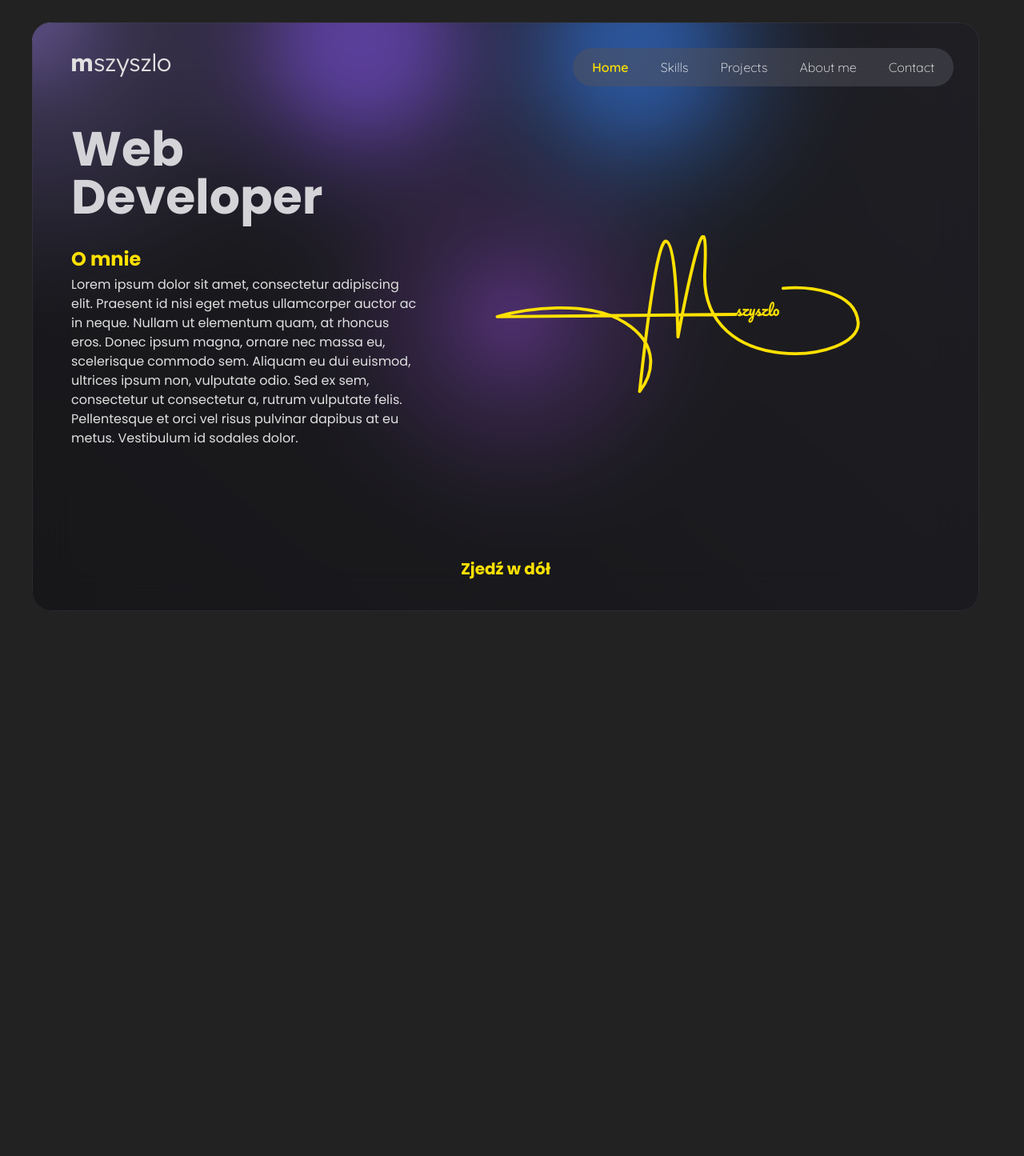
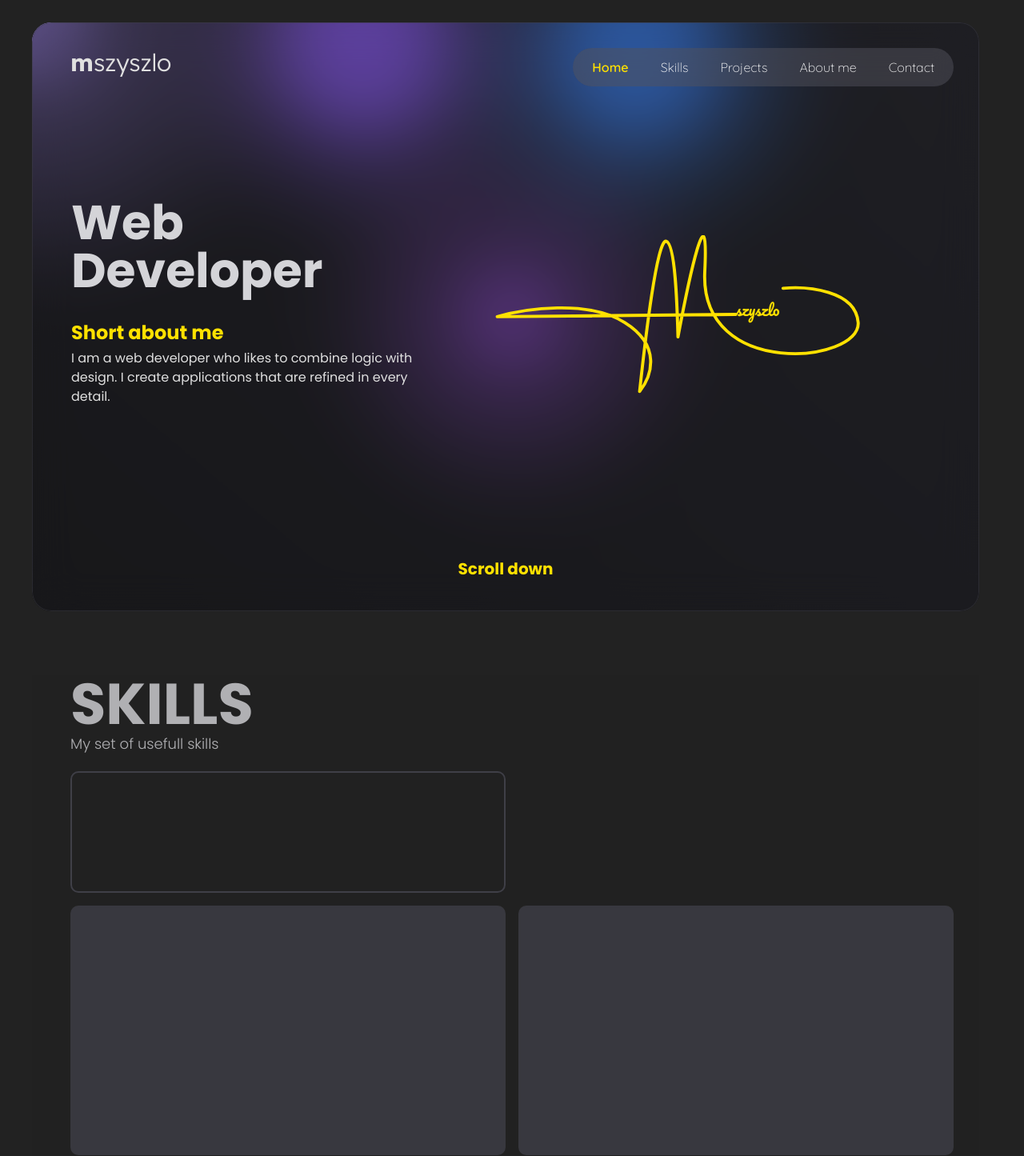
Before and after one commit to Mitrix005/Portfolio_mszyszlo, a Next.js app: page / in a window 1280 px wide. Shown: the top 1445 px of the page at 80% size. Built offline with nearby package versions, Linux system fonts and the light colour scheme.

Commit message:
Skills segment

```diff
--- a/src/app/components/About.js
+++ b/src/app/components/About.js
@@ -32,7 +32,7 @@ export default function About() {
 
     const ref = useRef(null)
     const {scrollYProgress} = useScroll({target: ref})
-    const y = useParallax(scrollYProgress, 50)
+    const y = useParallax(scrollYProgress, 25)
 
 
     return (<div className="w-full h-[80vh] flex justify-center select-none flex-col">
@@ -55,15 +55,11 @@ export default function About() {
                     transition={{type: "spring", duration: 1, delay: 0.5, ease: [0.2, 0.65, 0.3, 0.9]}}
                     className="flex flex-col gap-1">
                     <div className="flex w-max">
-                        <p className="lg:text-2xl xxl:text-4xl text-[#FFE100] font-bold">O mnie</p>
+                        <p className="lg:text-2xl xxl:text-4xl text-[#FFE100] font-bold">Short about me</p>
                     </div>
                     <div className="w-full">
-                        <p className="lg:text-md xxl:text-xl font-base">Lorem ipsum dolor sit amet, consectetur
-                            adipiscing elit. Praesent id nisi eget metus ullamcorper auctor ac in neque. Nullam ut
-                            elementum quam, at rhoncus eros. Donec ipsum magna, ornare nec massa eu, scelerisque commodo
-                            sem. Aliquam eu dui euismod, ultrices ipsum non, vulputate odio. Sed ex sem, consectetur ut
-                            consectetur a, rutrum vulputate felis. Pellentesque et orci vel risus pulvinar dapibus at eu
-                            metus. Vestibulum id sodales dolor.</p>
+                        <p className="lg:text-md xxl:text-xl font-base">I am a web developer who likes to combine logic with design.
+                            I create applications that are refined in every detail.</p>
                     </div>
                 </motion.div>
             </motion.div>
@@ -122,7 +118,7 @@ export default function About() {
             </div>
         </div>
         <div className="absolute bottom-8 left-1/2 -translate-x-1/2 w-auto h-10 flex justify-center items-center">
-            <p className="lg:text-xl xxl:text-4xl text-[#FFE100] font-bold">Zjedź w dół</p>
+            <p className="lg:text-xl xxl:text-4xl text-[#FFE100] font-bold">Scroll down</p>
         </div>
 
     </div>)
--- a/src/app/components/Skills.js
+++ b/src/app/components/Skills.js
@@ -1,5 +1,14 @@
 export default function Skills(){
-    return (<div className="w-2/3 h-150 flex">
+    return (<div className="w-full h-150 flex flex-col px-12">
+        <div className="absolute left-10 bg-[#222222]/20 w-[calc(100vw-6em)] h-full"></div>
+        <p className="text-zinc-300 font-black text-7xl">SKILLS</p>
+        <p className="text-zinc-300 font-light text-lg">My set of usefull skills</p>
+        <div className="w-full h-full mt-5 grid grid-cols-2 gap-4">
+            <div className="relative w-full h-full rounded-lg overflow-hidden border-2 border-zinc-700">
 
+            </div>
+            <div className="row-span-2 row-start-2 rounded-lg bg-zinc-700"></div>
+            <div className="col-start-2 row-start-2 row-span-2 rounded-lg bg-zinc-700"></div>
+        </div>
     </div>)
 }
```
